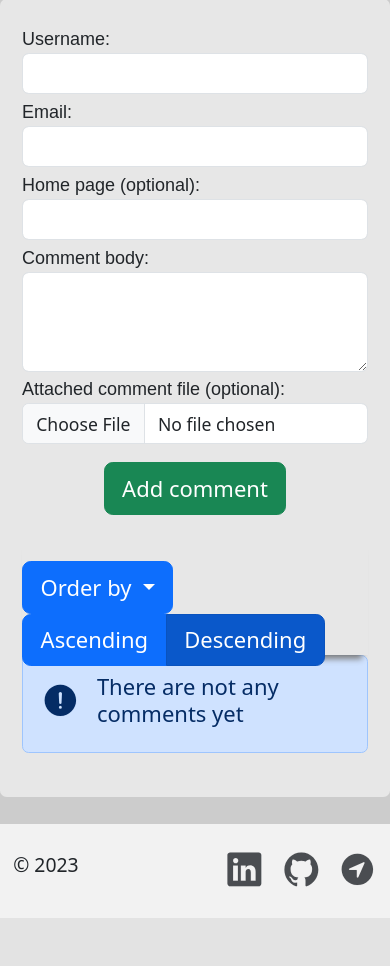
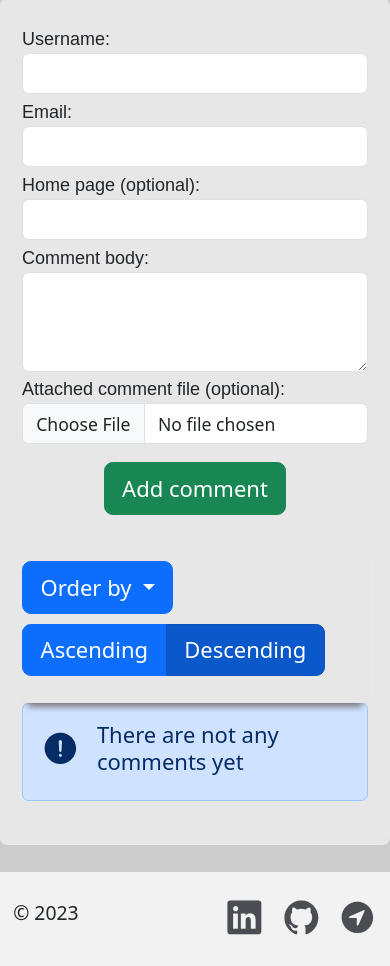
Before and after one commit to Gubchik123/dZENcode-test-task, a Django app: page / in a window 390 px wide. Shown: the part 119-1085 px from the top of the page. Before the commit the page ends 1037 px from the top, so only its background shows below. Run offline with Django 4.2, Linux system fonts and the light colour scheme; data that the repository does not hold is empty.

Commit message:
STYLE: Fix z-index and margin of ordering block and form

```diff
--- a/static/css/style.css
+++ b/static/css/style.css
@@ -54,6 +54,9 @@ a:hover, a.text-color:hover {
 /* Main styles */
 main { flex: 1 1 auto; }
 
+.sticky-top ,
+.sticky-lg-top { z-index: 70; }
+
 label { display: block; }
 label, legend {
     font-size: large;
@@ -97,5 +100,5 @@ footer { z-index: 90; }
         align-items: start;
         flex-direction: column;
     }
-    #ordering { height: 120px; }
+    .dropdown-toggle { margin-bottom: 10px; }
 }
```
